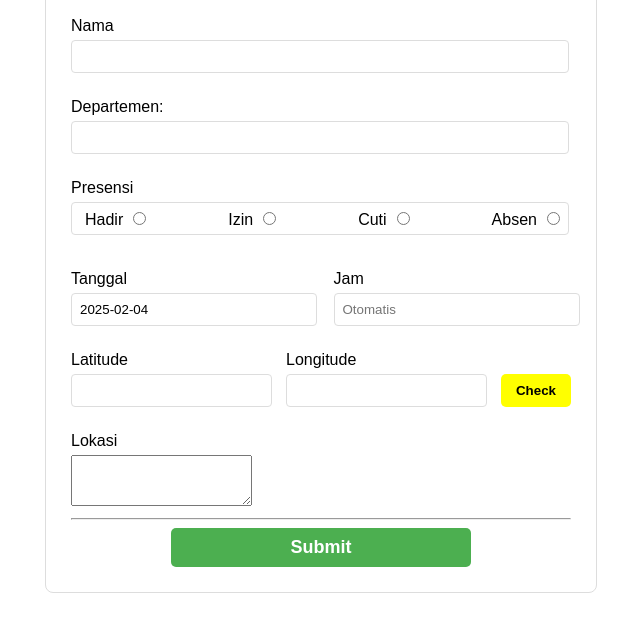
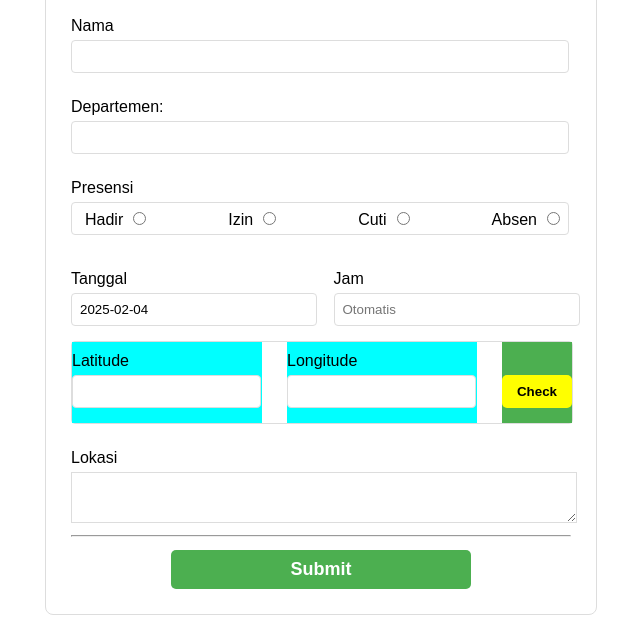
Before and after one commit to ikhsan-rd/geolocation-presensi, a plain HTML site: page index.html in a window 1280 px wide. Shown: the part 249-884 px from the top of the page, without its empty margins (319-959 px from the left). Before the commit the page ends 862 px from the top, so only its background shows below. Drawn offline with Linux system fonts and the light colour scheme; no server answers.

Commit message:
Update style.css

```diff
--- a/style.css
+++ b/style.css
@@ -86,16 +86,44 @@ select {
 
 .tude-group {
   display: flex;
-  justify-content: space-between;
+  justify-content: space-evenly;
+  border: 1px solid #ddd;
+  border-radius: 4px;
+  width: 100%;
+  margin-bottom: 25px;
 }
 
 .latitude,
 .longitude {
-  width: 80%;
+  width: auto;
+  margin-right: 5%;
+  background-color: aqua;
 }
 
-.tude-group input {
-  width: 85%;
+.getloc-container {
+  background-color: #4CAF50;
+  width: fit-content;
+  justify-items: right;
+}
+
+.tude-group label {
+  width: fit-content;
+}
+
+.tude-group div input {
+  width: 90%;
+}
+
+.getloc-container button {
+  background-color: yellow;
+  color: black;
+  margin-top: 33px;
+  font-weight: bold;
+  width: fit-content;
+  display: flex;
+  justify-content: center;
+  align-items: center;
+  white-space: nowrap;
 }
 
 button {
@@ -118,26 +146,25 @@ button:disabled {
   cursor: not-allowed;
 }
 
-#getLocationButton {
-  background-color: yellow;
-  color: black;
-  margin-top: 33px;
-  width: 100%;
-  font-weight: bold;
-}
-
 #submitButton {
   background-color: #4CAF50;
   color: white;
   font-size: 18px;
   font-weight: bold;
   width: 60%;
-  margin: 0 20%;
+  margin: 5px 20% 0 20%;
 }
 
 button:active {
-  transform: translate(-2px, 2px); /* Efek ditekan ke kiri bawah */
-  box-shadow: 0px 0px 0 rgba(0, 0, 0, 0.3); /* Hilangkan shadow saat ditekan */
+  transform: translate(-1px, 1px);
+  /* Efek ditekan ke kiri bawah */
+  box-shadow: 0px 0px 0 rgba(0, 0, 0, 0.3);
+  /* Hilangkan shadow saat ditekan */
+}
+
+.lokasi-group textarea{
+  width: 100%;
+  border: 1px solid #ddd;
 }
 
 .loading-overlay {
@@ -152,6 +179,7 @@ button:active {
   align-items: center;
   color: white;
   font-size: 20px;
-  z-index: 9999; /* Pastikan loading berada di atas */
+  z-index: 9999;
+  /* Pastikan loading berada di atas */
   display: none;
 }
```
